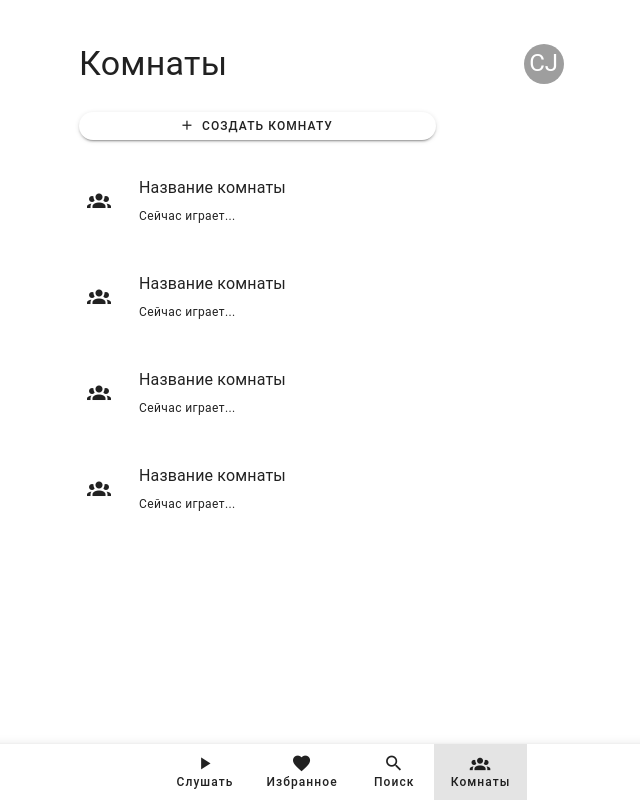
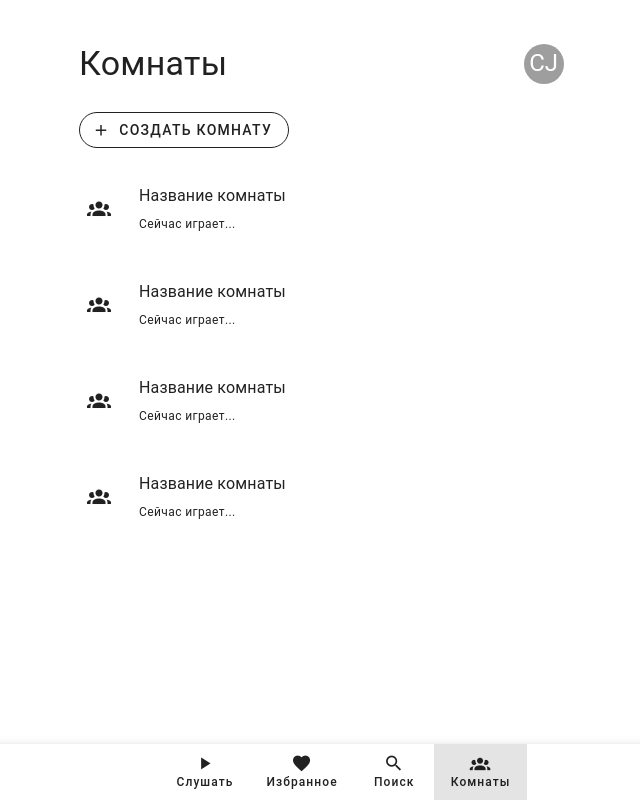
Before and after one commit to khalaeva/MTS-audio, a Vue app: page /rooms in a window 1280 px wide. Shown: the whole page, without its empty margins (297-937 px from the left). Built offline with nearby package versions, Linux system fonts and the light colour scheme.

Commit message:
create-room

```diff
--- a/src/components/CreateRoom.vue
+++ b/src/components/CreateRoom.vue
@@ -4,7 +4,7 @@
         transition="dialog-bottom-transition"
     >
         <template v-slot:activator="{ props }">
-            <v-btn v-bind="props" text="Создать Комнату"> </v-btn>
+            <v-btn rounded="xl" prepend-icon="mdi-plus" variant="outlined" v-bind="props" text="Создать Комнату"> </v-btn>
         </template>
         <!-- проверка на авторизованность -->
 
--- a/src/router/index.js
+++ b/src/router/index.js
@@ -27,6 +27,11 @@ const routes = [
         name: 'rooms',
         component: () => import('@/views/ListRoom.vue'),
     },
+    {
+        path: '/createroom',
+        name: 'createroom',
+        component: () => import('@/components/CreateRoom.vue'),
+    },
 ]
 
 const router = createRouter({
--- a/src/views/ListRoom.vue
+++ b/src/views/ListRoom.vue
@@ -16,13 +16,7 @@
         </v-row>
         <v-row>
             <v-col cols="8">
-                <v-btn
-                size="small"
-                prepend-icon="mdi-plus"
-                block rounded="xl"
-                >
-                    Создать комнату
-                </v-btn>
+                <CreateRoom/>
             </v-col>
         </v-row>
         <v-row v-for="room in rooms" align="center" justify="start">
@@ -52,5 +46,6 @@
 </template>
 
 <script setup>
+import CreateRoom from '@/components/CreateRoom.vue';
 const rooms = [1, 2, 3, 4]
 </script>
```
